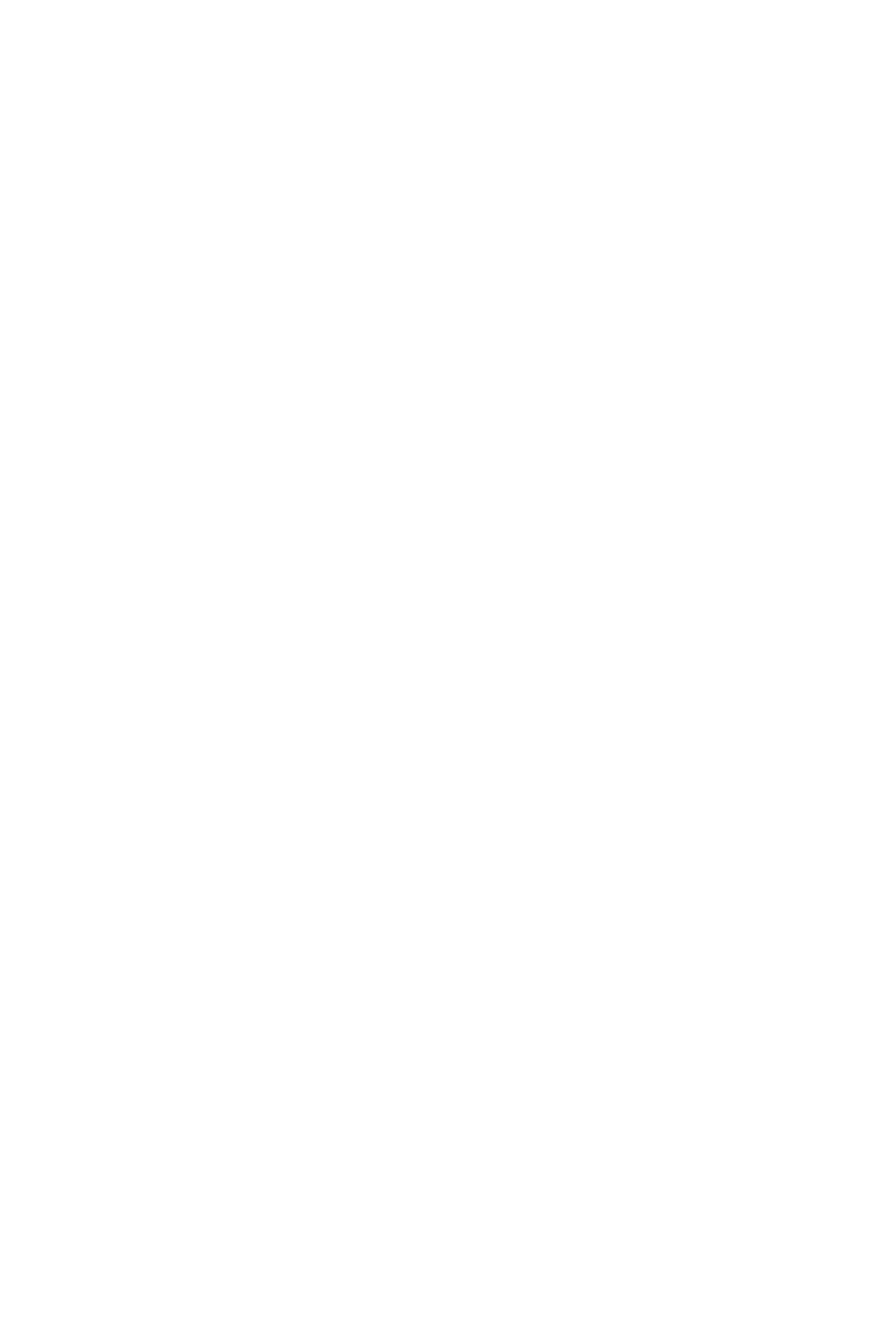
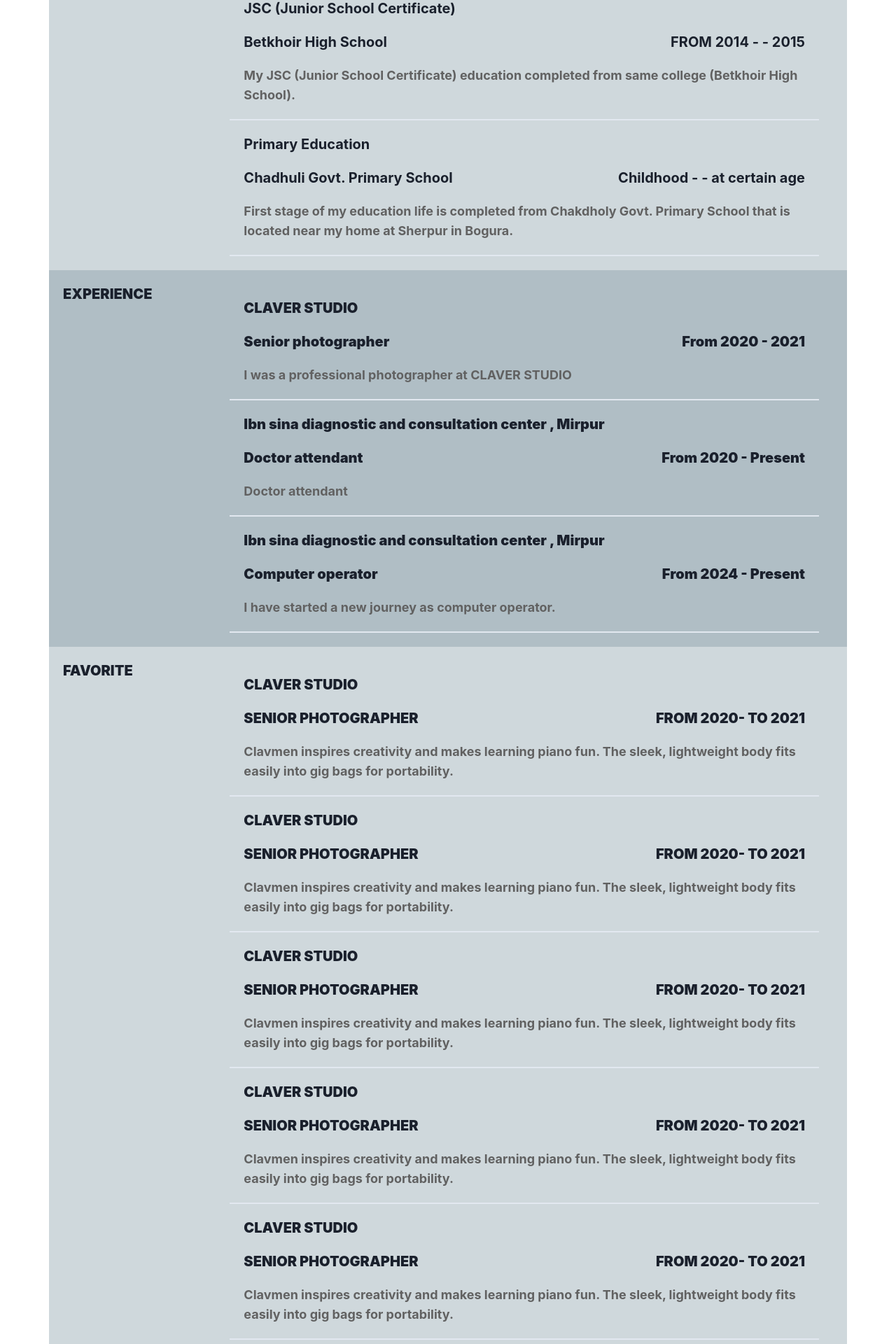
Before and after one commit to impactgalaxy/my-portfolio, a React (Vite) app: page / in a window 1280 px wide. Shown: the part 2526-4446 px from the top of the page at 70% size. Before the commit the page ends 2070 px from the top, so only its background shows below. Built offline with nearby package versions, Linux system fonts and the light colour scheme.

Commit message:
added some components

```diff
--- a/src/pages/Home/Home.jsx
+++ b/src/pages/Home/Home.jsx
@@ -1,3 +1,8 @@
+import Awards from "./components/Awards";
+import Contacts from "./components/Contacts";
+import Educations from "./components/Educations";
+import Experience from "./components/Experience";
+import FavoriteStack from "./components/FavoriteStack";
 import FeaturedWork from "./components/FeaturedWork";
 import Intro from "./components/Intro";
 import MyExpertise from "./components/MyExpertise";
@@ -8,6 +13,11 @@ export default function Home() {
       <Intro />
       <FeaturedWork />
       <MyExpertise />
+      <Educations />
+      <Experience />
+      <FavoriteStack />
+      <Awards />
+      <Contacts />
     </div>
   );
 }
--- /dev/null
+++ b/src/pages/Home/components/Awards.jsx
@@ -0,0 +1,14 @@
+export default function Awards() {
+  return (
+    <div className="container mx-auto p-5 flex bg-blue-gray-200">
+      <div className="w-3/12">
+        <h1 className="font-black md:text-xl sticky top-10 ">AWARDS</h1>
+      </div>
+      <div className="w-full px-5">
+        <div className="flex items-center justify-center p-10">
+          <h1 className="text-2xl italic">No awards available</h1>
+        </div>
+      </div>
+    </div>
+  );
+}
--- /dev/null
+++ b/src/pages/Home/components/Contacts.jsx
@@ -0,0 +1,44 @@
+import { Button } from "@chakra-ui/react";
+import { Link } from "react-router-dom";
+
+export default function Contacts() {
+  const contacts = [
+    {
+      media_name: "Facebook",
+      link: "https://www.facebook.com/pisacoder",
+    },
+    {
+      media_name: "LinkedIn",
+      link: "https://www.linkedin.com/in/nur-mohammad-palash",
+    },
+  ];
+  return (
+    <div className="container mx-auto p-5 flex bg-blue-gray-200">
+      <div className="w-3/12">
+        <h1 className="font-black md:text-xl sticky top-10 ">CONTACTS</h1>
+      </div>
+      <div className="w-full px-5">
+        <div className="flex items-center justify-center p-10 flex-col gap-10">
+          {contacts.map((con) => (
+            <div
+              key={con.link}
+              className="lg:w-3/4 hover:bg-gray-400 md:p-2 rounded-xl">
+              <h1 className="md:text-2xl font-bold">{con.media_name}</h1>
+              <div className="py-5 space-y-4">
+                <code className="text-xs hidden lg:block md:text-2xl">
+                  {con.link}
+                </code>
+                <a
+                  target="_blank"
+                  className="inline-block"
+                  href={`${con.link}`}>
+                  <Button>Click to open</Button>
+                </a>
+              </div>
+            </div>
+          ))}
+        </div>
+      </div>
+    </div>
+  );
+}
--- /dev/null
+++ b/src/pages/Home/components/Educations.jsx
@@ -0,0 +1,67 @@
+export default function Educations() {
+  const educations = [
+    {
+      degree: "BSc (Bachelor of Science)",
+      institution: "Govt. Bangla College",
+      from: "FROM 2019",
+      to: "- PRESENT",
+      description:
+        "I am student of Physics department. My Bachelor degree almost near of end",
+    },
+    {
+      degree: "HSC (Higher Secondary School)",
+      institution: "Dhaka Udyan Govt. College",
+      from: "FROM 2017",
+      to: "- 2019",
+      description: `I have completed my HSC (Higher Secondary School) from most popular college Dhaka Udyan Govt. College at Mohammadpur.`,
+    },
+    {
+      degree: "SSC (Secondary School Certificate)",
+      institution: "Betkhoir High School",
+      from: "FROM 2015",
+      to: "- 2019",
+      description:
+        "I am student of Physics department. My Bachelor degree almost near of end",
+    },
+    {
+      degree: "JSC (Junior School Certificate)",
+      institution: "Betkhoir High School",
+      from: "FROM 2014",
+      to: "- 2015",
+      description: `My JSC (Junior School Certificate) education completed from same
+              college (Betkhoir High School).`,
+    },
+    {
+      degree: "Primary Education",
+      institution: "Chadhuli Govt. Primary School",
+      from: "Childhood",
+      to: "- at certain age",
+      description: `First stage of my education life is completed from Chakdholy Govt.
+              Primary School that is located near my home at Sherpur in Bogura.`,
+    },
+  ];
+
+  return (
+    <div className="container mx-auto bg-blue-gray-100 p-5 flex">
+      <div className="w-3/12">
+        <h1 className="font-black md:text-xl sticky top-10 ">EDUCATIONS</h1>
+      </div>
+      <div className="w-full px-5 *:border-b-2 lg:*:p-5">
+        {educations.map((edu) => (
+          <article key={edu.degree}>
+            <h1 className="font-bold text-xl">{edu.degree}</h1>
+            <div>
+              <div className="flex items-center justify-between py-5">
+                <h1 className="font-bold text-xl">{edu.institution}</h1>
+                <h1 className="font-bold text-xl">{`${edu.from} - ${edu.to}`}</h1>
+              </div>
+              <p className="font-bold text-lg text-gray-700">
+                {edu.description}
+              </p>
+            </div>
+          </article>
+        ))}
+      </div>
+    </div>
+  );
+}
--- /dev/null
+++ b/src/pages/Home/components/Experience.jsx
@@ -0,0 +1,50 @@
+export default function Experience() {
+  const experience = [
+    {
+      title: "CLAVER STUDIO",
+      class: "Senior photographer",
+      starting_day: "2020",
+      ending_day: "2021",
+      description: "I was a professional photographer at CLAVER STUDIO",
+    },
+    {
+      title: "Ibn sina diagnostic and consultation center , Mirpur",
+      class: "Doctor attendant",
+      starting_day: "2020",
+      ending_day: "Present",
+      description: "Doctor attendant",
+    },
+    {
+      title: "Ibn sina diagnostic and consultation center , Mirpur",
+      class: "Computer operator",
+      starting_day: "2024",
+      ending_day: "Present",
+      description: "I have started a new journey as computer operator.",
+    },
+  ];
+  return (
+    <div className="container mx-auto p-5 flex bg-blue-gray-200">
+      <div className="w-3/12">
+        <h1 className="font-black md:text-xl sticky top-10 ">EXPERIENCE</h1>
+      </div>
+      <div className="w-full px-5 *:border-b-2 lg:*:p-5">
+        {experience.map((exp) => (
+          <article key={exp.class}>
+            <h1 className="font-black text-xl">{exp.title}</h1>
+            <div>
+              <div className="flex items-center justify-between py-5">
+                <h1 className="font-black text-xl">{exp.class}</h1>
+                <h1 className="font-black text-xl">
+                  {`From ${exp.starting_day} - ${exp.ending_day}`}
+                </h1>
+              </div>
+              <p className="font-bold text-lg text-gray-700">
+                {exp.description}
+              </p>
+            </div>
+          </article>
+        ))}
+      </div>
+    </div>
+  );
+}
--- /dev/null
+++ b/src/pages/Home/components/FavoriteStack.jsx
@@ -0,0 +1,91 @@
+export default function FavoriteStack() {
+  const favorites = [
+    {
+      title: "Food",
+    },
+    {
+      title: "Work",
+    },
+    {
+      title: "Player",
+    },
+    {
+      title: "Person",
+      name: "Hazzrat Mohammad (SM)",
+    },
+  ];
+  return (
+    <div className="container mx-auto bg-blue-gray-100 p-5 flex">
+      <div className="w-3/12">
+        <h1 className="font-black md:text-xl sticky top-10 ">FAVORITE</h1>
+      </div>
+      <div className="w-full px-5 *:border-b-2 *:p-5">
+        <article>
+          <h1 className="font-black text-xl">CLAVER STUDIO</h1>
+          <div>
+            <div className="flex items-center justify-between py-5">
+              <h1 className="font-black text-xl">SENIOR PHOTOGRAPHER</h1>
+              <h1 className="font-black text-xl">FROM 2020- TO 2021</h1>
+            </div>
+            <p className="font-bold text-lg text-gray-700">
+              Clavmen inspires creativity and makes learning piano fun. The
+              sleek, lightweight body fits easily into gig bags for portability.
+            </p>
+          </div>
+        </article>
+        <article>
+          <h1 className="font-black text-xl">CLAVER STUDIO</h1>
+          <div>
+            <div className="flex items-center justify-between py-5">
+              <h1 className="font-black text-xl">SENIOR PHOTOGRAPHER</h1>
+              <h1 className="font-black text-xl">FROM 2020- TO 2021</h1>
+            </div>
+            <p className="font-bold text-lg text-gray-700">
+              Clavmen inspires creativity and makes learning piano fun. The
+              sleek, lightweight body fits easily into gig bags for portability.
+            </p>
+          </div>
+        </article>
+        <article>
+          <h1 className="font-black text-xl">CLAVER STUDIO</h1>
+          <div>
+            <div className="flex items-center justify-between py-5">
+              <h1 className="font-black text-xl">SENIOR PHOTOGRAPHER</h1>
+              <h1 className="font-black text-xl">FROM 2020- TO 2021</h1>
+            </div>
+            <p className="font-bold text-lg text-gray-700">
+              Clavmen inspires creativity and makes learning piano fun. The
+              sleek, lightweight body fits easily into gig bags for portability.
+            </p>
+          </div>
+        </article>
+        <article>
+          <h1 className="font-black text-xl">CLAVER STUDIO</h1>
+          <div>
+            <div className="flex items-center justify-between py-5">
+              <h1 className="font-black text-xl">SENIOR PHOTOGRAPHER</h1>
+              <h1 className="font-black text-xl">FROM 2020- TO 2021</h1>
+            </div>
+            <p className="font-bold text-lg text-gray-700">
+              Clavmen inspires creativity and makes learning piano fun. The
+              sleek, lightweight body fits easily into gig bags for portability.
+            </p>
+          </div>
+        </article>
+        <article>
+          <h1 className="font-black text-xl">CLAVER STUDIO</h1>
+          <div>
+            <div className="flex items-center justify-between py-5">
+              <h1 className="font-black text-xl">SENIOR PHOTOGRAPHER</h1>
+              <h1 className="font-black text-xl">FROM 2020- TO 2021</h1>
+            </div>
+            <p className="font-bold text-lg text-gray-700">
+              Clavmen inspires creativity and makes learning piano fun. The
+              sleek, lightweight body fits easily into gig bags for portability.
+            </p>
+          </div>
+        </article>
+      </div>
+    </div>
+  );
+}
--- a/src/pages/Home/components/MyExpertise.jsx
+++ b/src/pages/Home/components/MyExpertise.jsx
@@ -38,9 +38,9 @@ export default function MyExpertise() {
         <h1 className="text-3xl lg:text-7xl font-black">My-</h1>
         <h1 className="text-3xl lg:text-7xl font-black">Expertise</h1>
         <section className="space-y-4">
-          {expertise.map((exp, ind) => (
+          {expertise.map((exp) => (
             <CardForExpertise
-              key={ind}
+              key={exp.title}
               sl={exp.sl}
               title={exp.title}
               description={exp.description}
--- a/src/pages/Home/components/layout-card/CardForExpertise.jsx
+++ b/src/pages/Home/components/layout-card/CardForExpertise.jsx
@@ -17,7 +17,7 @@ export default function CardForExpertise({
 }) {
   const { isOpen, onOpen, onClose } = useDisclosure();
   return (
-    <div>
+    <div key={sl}>
       <article className="p-5 lg:p-10 bg-deep-purple-700 rounded-md text-white">
         <p className="text-right">
           <span
@@ -64,9 +64,6 @@ export default function CardForExpertise({
                 <button className="btn rounded-3xl ">Get Started</button>
                 <button className="btn rounded-3xl btn-outline">E-mail</button>
               </div>
-              <div>
-                <img src="https://source.unsplash.com/random/900×700" alt="" />
-              </div>
             </div>
             {/*  */}
           </ModalBody>
```
